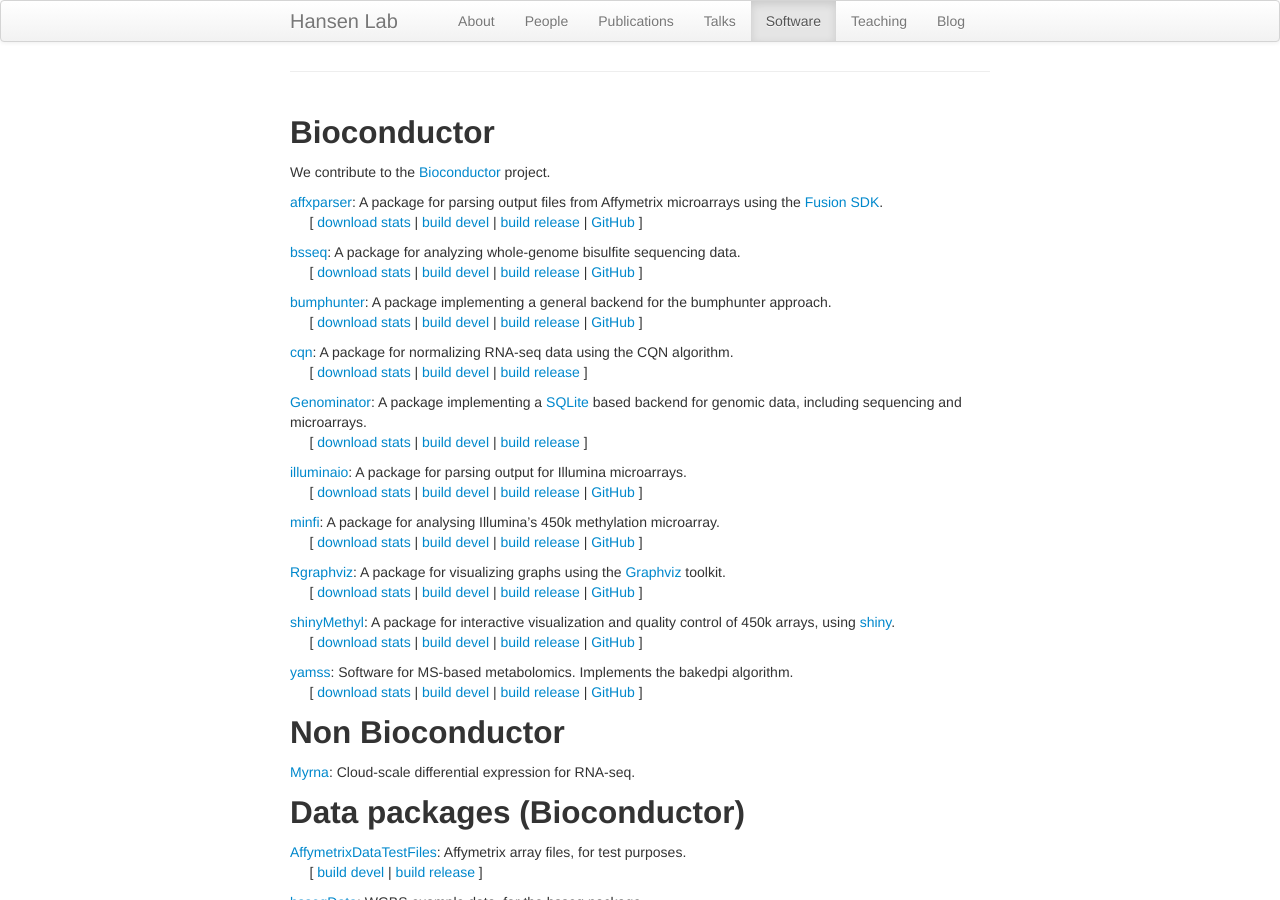
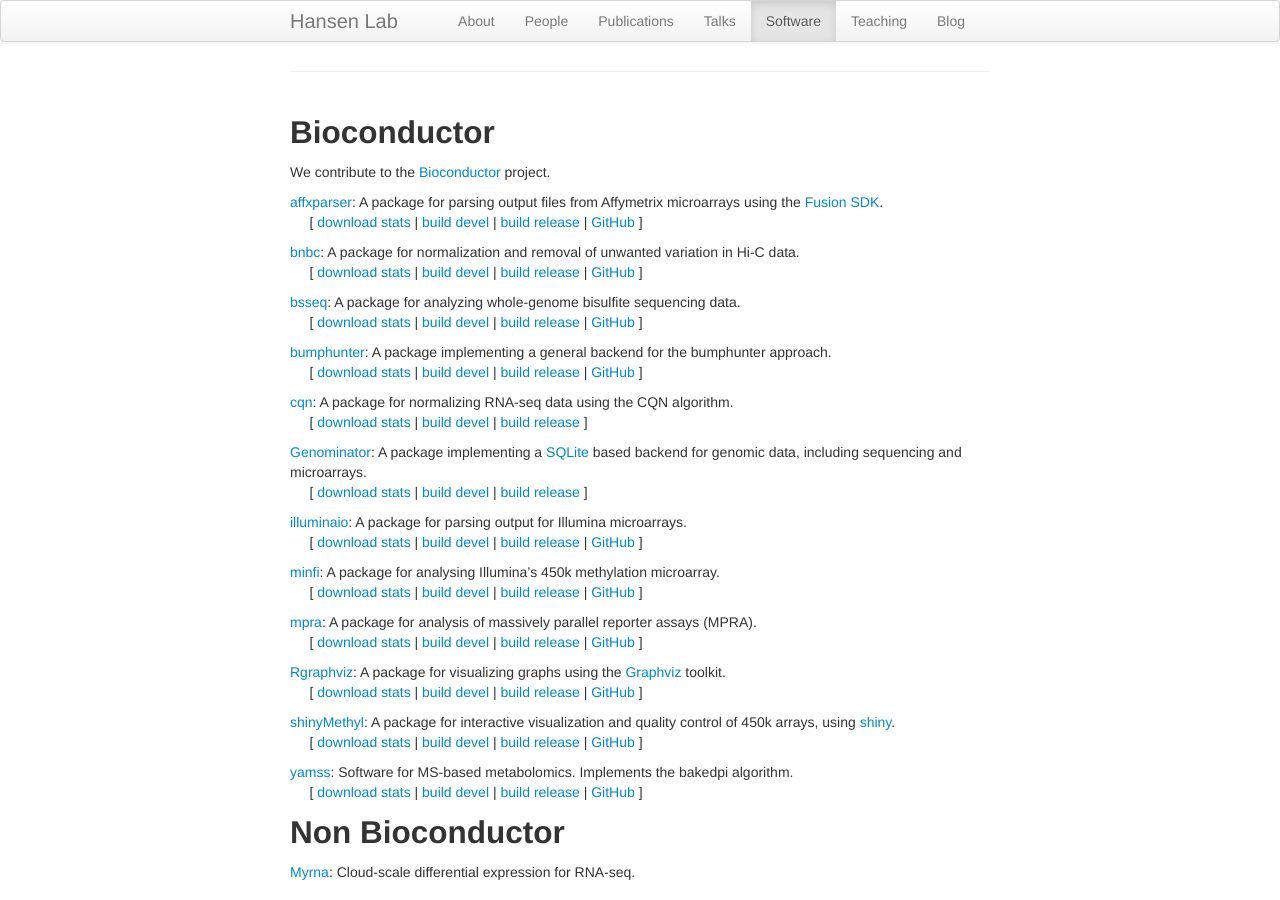
Before and after one commit to hansenlab/hansenlab.github.io, a Jekyll site: the page built from 04-software.md, in a window 1280 px wide and 900 px high. Built offline with Jekyll 4.4.1, drawn with Linux system fonts in a browser that asks for light colours.

Commit message:
new software

```diff
--- a/04-software.md
+++ b/04-software.md
@@ -21,6 +21,17 @@ parsing output files from Affymetrix microarrays using the [Fusion SDK](http://w
 [build release](http://bioconductor.org/checkResults/release/bioc-LATEST/affxparser)
 |
 [GitHub](https://github.com/HenrikBengtsson/affxparser.git)
+]
+
+[bnbc](http://www.bioconductor.org/packages/bnbc): A package for normalization and removal of unwanted variation in Hi-C data.
+<br>&nbsp;&nbsp;&nbsp;&nbsp;&nbsp;[
+[download stats](http://bioconductor.org/packages/stats/bioc/bnbc)
+|
+[build devel](http://bioconductor.org/checkResults/devel/bioc-LATEST/bnbc)
+|
+[build release](http://bioconductor.org/checkResults/release/bioc-LATEST/bnbc)
+|
+[GitHub](https://github.com/hansenlab/bnbc)
 ]
 
 [bsseq](http://www.bioconductor.org/packages/bsseq): A package for analyzing
@@ -89,6 +100,17 @@ Illumina's 450k methylation microarray.
 [build release](http://bioconductor.org/checkResults/release/bioc-LATEST/minfi)
 |
 [GitHub](https://github.com/kasperdanielhansen/minfi)
+]
+
+[mpra](http://www.bioconductor.org/packages/mpra): A package for analysis of massively parallel reporter assays (MPRA).
+<br>&nbsp;&nbsp;&nbsp;&nbsp;&nbsp;[
+[download stats](http://bioconductor.org/packages/stats/bioc/mpra)
+|
+[build devel](http://bioconductor.org/checkResults/devel/bioc-LATEST/mpra)
+|
+[build release](http://bioconductor.org/checkResults/release/bioc-LATEST/mpra)
+|
+[GitHub](https://github.com/hansenlab/mpra)
 ]
 
 [Rgraphviz](http://www.bioconductor.org/packages/Rgraphviz): A package for
```
